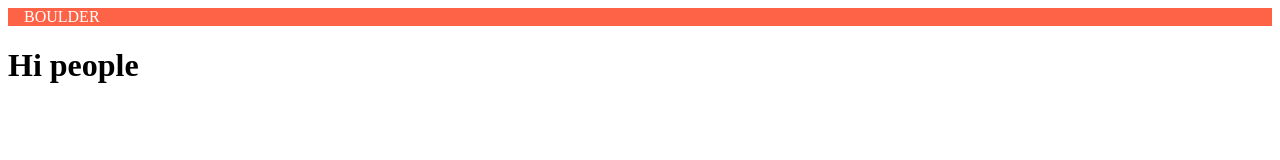
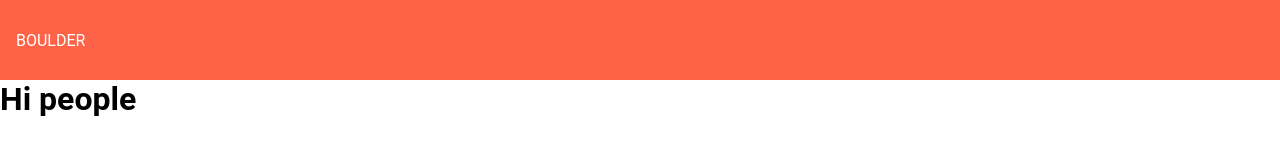
Before and after one commit to kimman8/gatsby-bouldering, a Gatsby site: page / in a window 1280 px wide. Built offline with nearby package versions, Linux system fonts and the light colour scheme; Gatsby itself is replaced by a stand-in of ours.

Commit message:
added more styling to the navbar

```diff
--- a/package.json
+++ b/package.json
@@ -20,6 +20,7 @@
     "react": "^17.0.1",
     "react-dom": "^17.0.1",
     "react-helmet": "^6.1.0",
+    "react-icons": "^4.2.0",
     "styled-components": "^5.3.0"
   },
   "devDependencies": {
--- a/src/components/header.js
+++ b/src/components/header.js
@@ -1,4 +1,5 @@
 import React from "react"
+import { FaBars } from "react-icons/fa"
 import { Link } from "gatsby"
 import styled from "styled-components"
 
@@ -6,17 +7,18 @@
   return (
     <Nav>
       <NavLink to="/">BOULDER</NavLink>
+      <Bars />
     </Nav>
   )
 }
 
-//YT 26:08
+//YT 30:00
 
 export default Header
 
 const Nav = styled.nav`
   background: tomato;
-  height: 80x;
+  height: 80px;
   display: flex;
   justify-content: space-between;
   padding: 0.5rem calc((100vw-1300px) / 2);
@@ -32,3 +34,16 @@
   height: 100%;
   cursor: pointer;
 `
+const Bars = styled(FaBars)`
+  color: #fff;
+  display: none;
+  @media screen and (max-width: 768px) {
+    display: block;
+    position: absolute;
+    top: 0;
+    right: 0;
+    transform: translate(-100%, 75%);
+    font-size: 1.8rem;
+    cursor: pointer;
+  }
+`
--- a/src/components/layout.js
+++ b/src/components/layout.js
@@ -1,9 +1,11 @@
 import * as React from "react"
 import Header from "./header"
+import { GlobalStyle } from "./styles/GlobalStyle"
 
 const Layout = ({ children }) => {
   return (
     <>
+      <GlobalStyle />
       <Header />
 
       <main>{children}</main>
--- /dev/null
+++ b/src/components/styles/GlobalStyle.js
@@ -0,0 +1,10 @@
+import { createGlobalStyle } from "styled-components"
+
+export const GlobalStyle = createGlobalStyle`
+  *{
+    font-family:'Roboto',sans-serif;
+    margin:0;
+    padding:0;
+    box-sizing: border-box;
+  }
+`
```
Also changed, not shown: src/components/styles/GlobalStyles.js (deleted), 1 other file.
